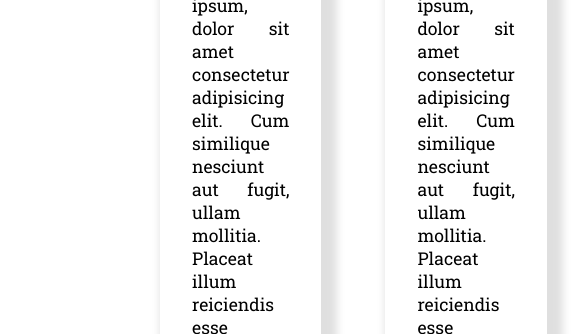
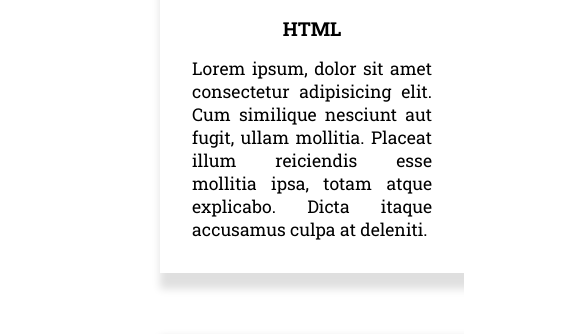
Before and after one commit to dudahcardoso/Modulo2-C17, a website: page Aula05/index.html in a window 390 px wide. Shown: the part 1943-2277 px from the top of the page, 585 px wide, since content can reach past the window. Drawn offline with nearby package versions, Linux system fonts and the light colour scheme; a web font is replaced by a local one.

Commit message:
mediaquery add

```diff
--- a/Aula05/assets/css/style.css
+++ b/Aula05/assets/css/style.css
@@ -218,3 +218,14 @@ footer a{
     color: white;
     cursor: pointer;
 }
+
+/* mediaquery */
+@media screen and (max-width: 830px){
+    section#cards {
+       flex-wrap: wrap;
+       flex-direction: column;
+    }
+    span.px600{
+        display: inline-block;
+    }
+}
```
